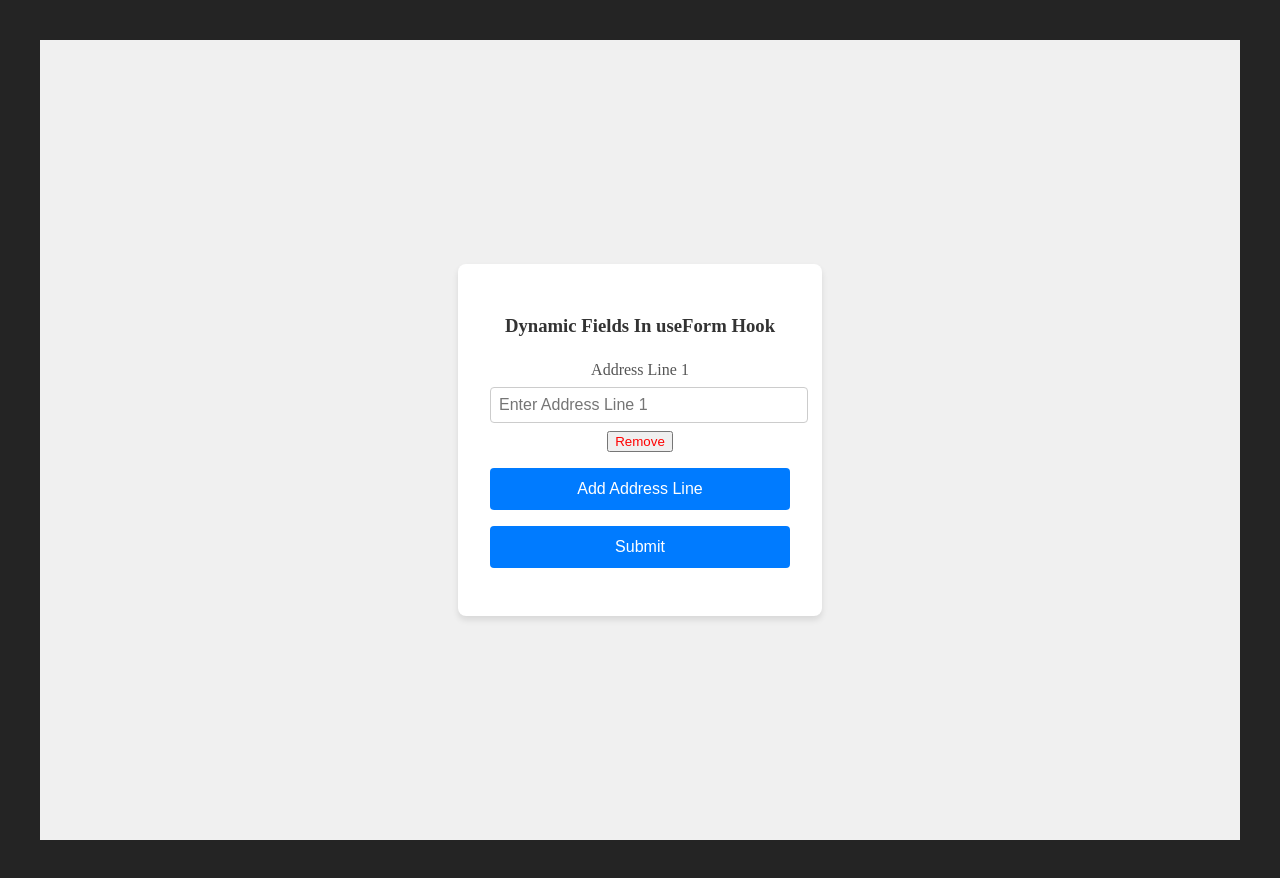
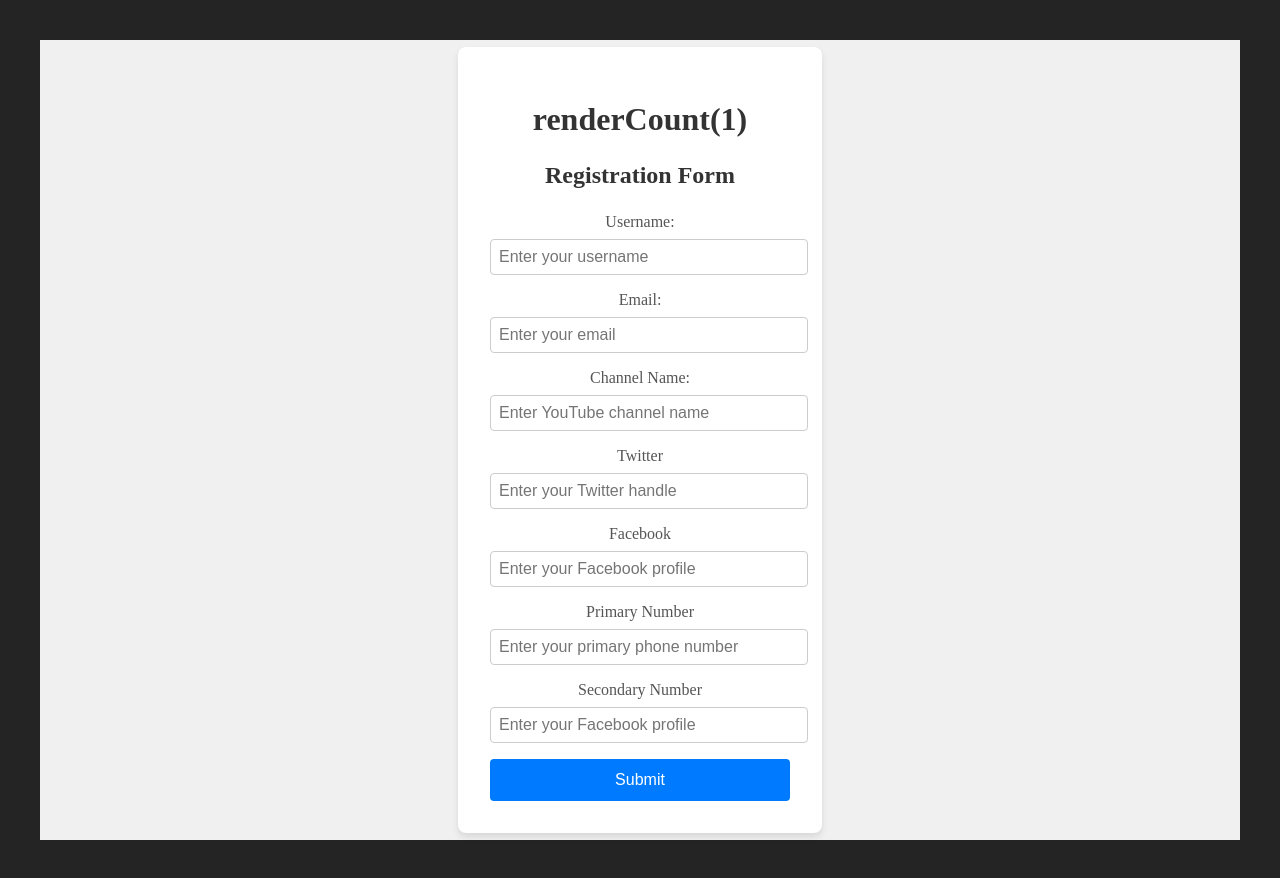
Before and after one commit to durgeshh04/React.js-Learning, a React (Vite) app: page / in a window 1280 px wide. Built offline with nearby package versions, Linux system fonts and the light colour scheme; no server answers.

Commit message:
Update App.jsx

```diff
--- a/src/App.jsx
+++ b/src/App.jsx
@@ -1,5 +1,6 @@
 import "./App.css";
-import ReactFormHookWithDynamicFields from "./components/React-Forms/ReactFormHookWithDynamicFields";
+import ReactFormHook from "./components/React-Forms/ReactFormHook";
+// import ReactFormHookWithDynamicFields from "./components/React-Forms/ReactFormHookWithDynamicFields";
 // import CustomeTwo from "./components/Hooks/CustomeTwo";
 // import CustomeOne from "./components/Hooks/CustomeOne";
 // import FetchingData from "./components/Hooks/FetchingData";
@@ -15,7 +16,6 @@ import ReactFormHookWithDynamicFields from "./components/React-Forms/ReactFormHo
 // import CustomCounterOne from "./components/Hooks/CustomCounterOne";
 // import CustomCounterTwo from "./components/Hooks/CustomCounterTwo";
 // import CustomForm from "./components/Hooks/CustomForm";
-// import ReactFormHook from "./components/React-Forms/ReactFormHook";
 // import Greet from "./components/Greet";
 // import Welcome from "./components/Welcome";
 // import StateHook from "./components/StateHook";
@@ -172,8 +172,8 @@ function App() {
         {/* <CustomForm /> */}
 
         {/* useForm Hook */}
-        {/* <ReactFormHook/> */}
-        <ReactFormHookWithDynamicFields />
+        <ReactFormHook/>
+        {/* <ReactFormHookWithDynamicFields /> */}
       </div>
     </>
   );
```
